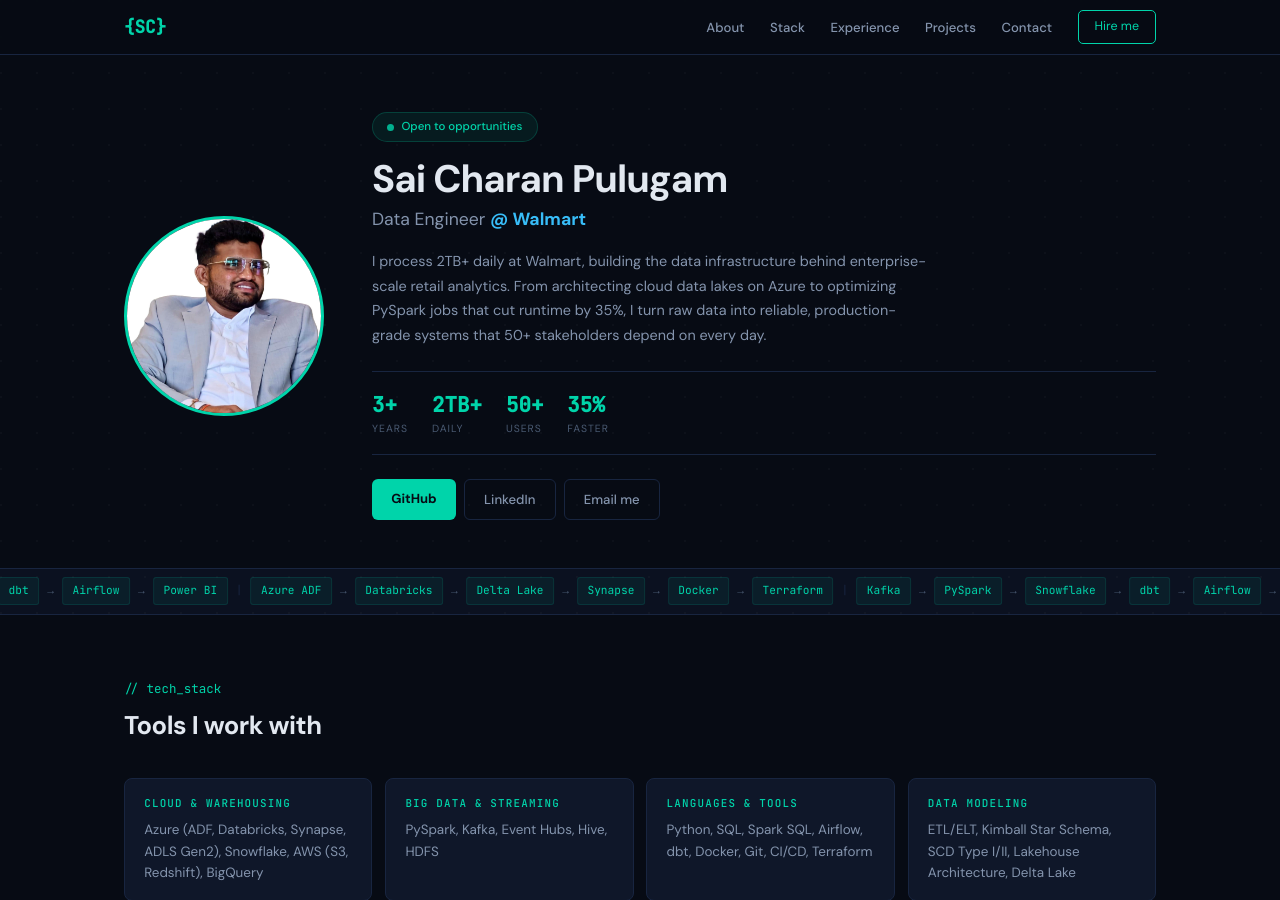
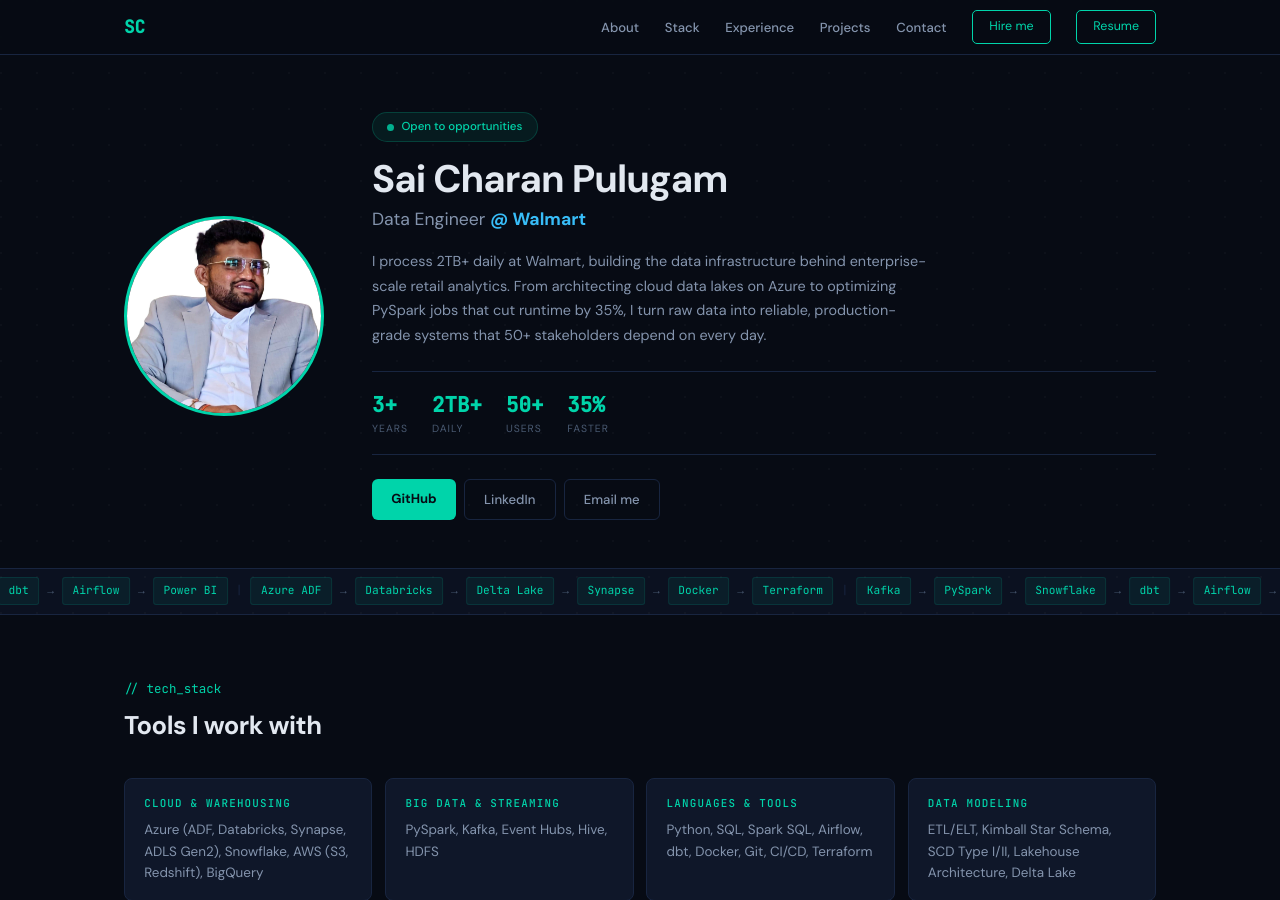
Before and after one commit to charan3129/charan3129.github.io, a Jekyll site: the page built from index.html, in a window 1280 px wide and 900 px high. Built offline with Jekyll 4.4.1, drawn with Linux system fonts in a browser that asks for light colours.

Commit message:
Update index.html

```diff
--- a/index.html
+++ b/index.html
@@ -5,7 +5,7 @@
 
 <nav class="nav">
   <div class="container nav-inner">
-    <a href="#" class="logo">{SC}</a>
+    <a href="#" class="logo">SC</a>
     <div class="nav-links">
       <a href="#about">About</a>
       <a href="#skills">Stack</a>
@@ -14,6 +14,7 @@
       <a href="#contact">Contact</a>
     </div>
     <a href="mailto:saipcharan2023@gmail.com" class="nav-hire">Hire me</a>
+    <a href="assets/Sai_Charan_DE.pdf" class="nav-hire">Resume</a>
     <button class="menu-btn" onclick="document.querySelector('.nav-links').classList.toggle('open')">&#9776;</button>
   </div>
 </nav>
```
